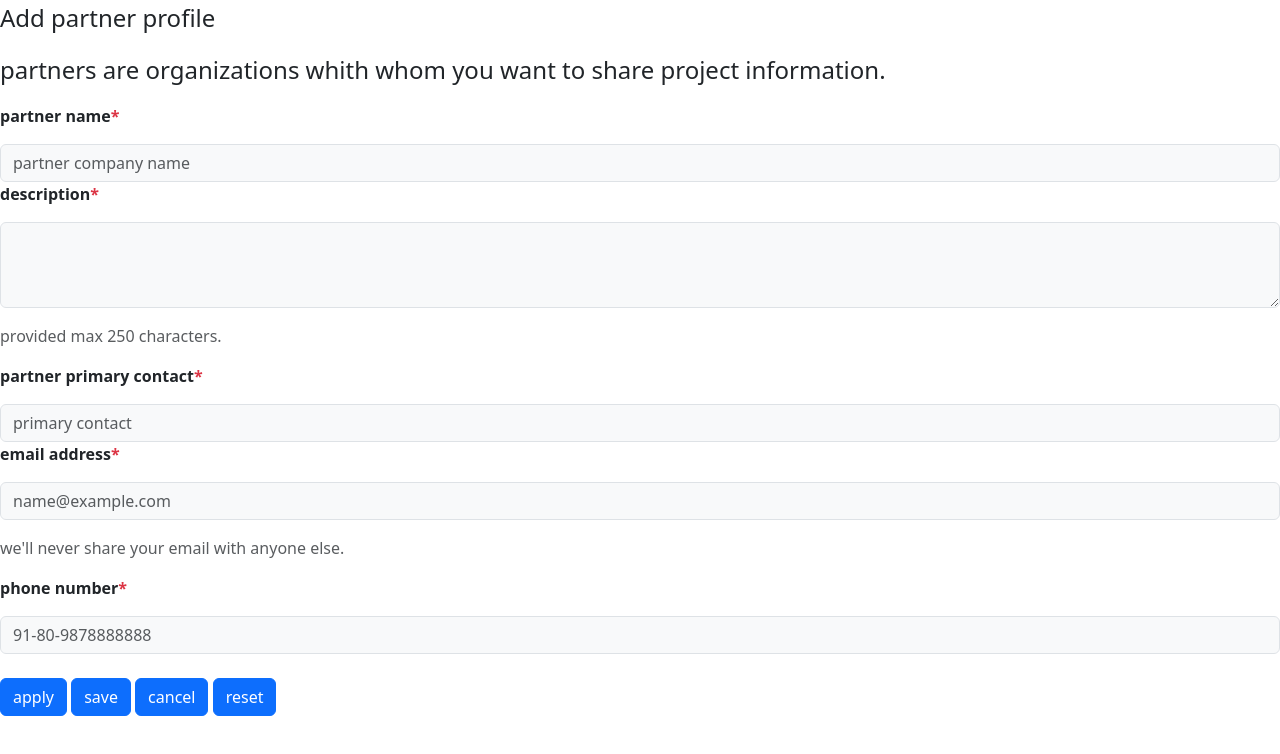
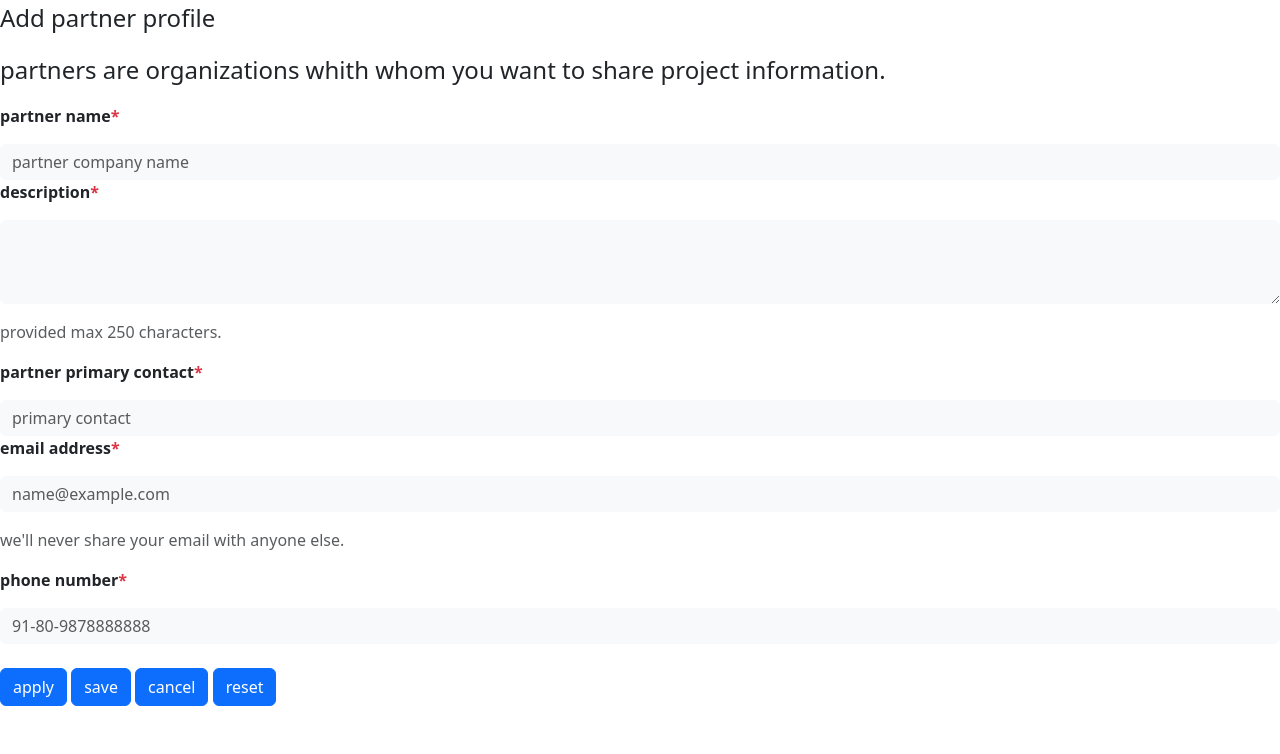
Before and after one commit to itsmepavithraa/Internship-Cloudties, a plain HTML site: page TASK-1/index.html in a window 1280 px wide. Drawn offline with nearby package versions, Linux system fonts and the light colour scheme.

Commit message:
Remove Border

```diff
--- a/TASK-1/index.html
+++ b/TASK-1/index.html
@@ -13,28 +13,28 @@
     <p class="fs-4">partners are organizations whith whom you want to share project information.</p>
     <p class="fw-semibold">partner name<span class="text-danger">*</span></p>
     <div>
-        <input class="form-control bg-light" type="text" placeholder="partner company name">
+        <input class="form-control bg-light border-0" type="text" placeholder="partner company name">
     </div>
     <p class="fw-semibold">description<span class="text-danger">*</span></p>
     <div class="mb-3">
-        <textarea class="form-control bg-light" rows="3" ></textarea>
+        <textarea class="form-control bg-light border-0" rows="3" ></textarea>
     </div>
 
       <p class="text-body-secondary">provided max 250 characters. </p>
     <p class="fw-semibold">partner primary contact<span class="text-danger">*</span></p>
     <div>
-        <input class="form-control bg-light" type="text" placeholder="primary contact">
+        <input class="form-control bg-light border-0" type="text" placeholder="primary contact">
     </div>
     <p class="fw-semibold">email address<span class="text-danger">*</span></p>
     <div>
         <div class="mb-3">
-            <input type="email" class="form-control bg-light" placeholder="name@example.com">
+            <input type="email" class="form-control bg-light border-0" placeholder="name@example.com">
         </div>
         <p class="text-body-secondary">we'll never share your email with anyone else.</p>
     </div>
     <p class="fw-semibold">phone number<span class="text-danger">*</span></p>
     <div>
-        <input class="form-control bg-light" type="text" placeholder="91-80-9878888888" >
+        <input class="form-control bg-light border-0" type="text" placeholder="91-80-9878888888" >
     </div><br>
     <button type="button" class="btn btn-primary">apply</button>
     <button type="button" class="btn btn-primary">save</button>
```
